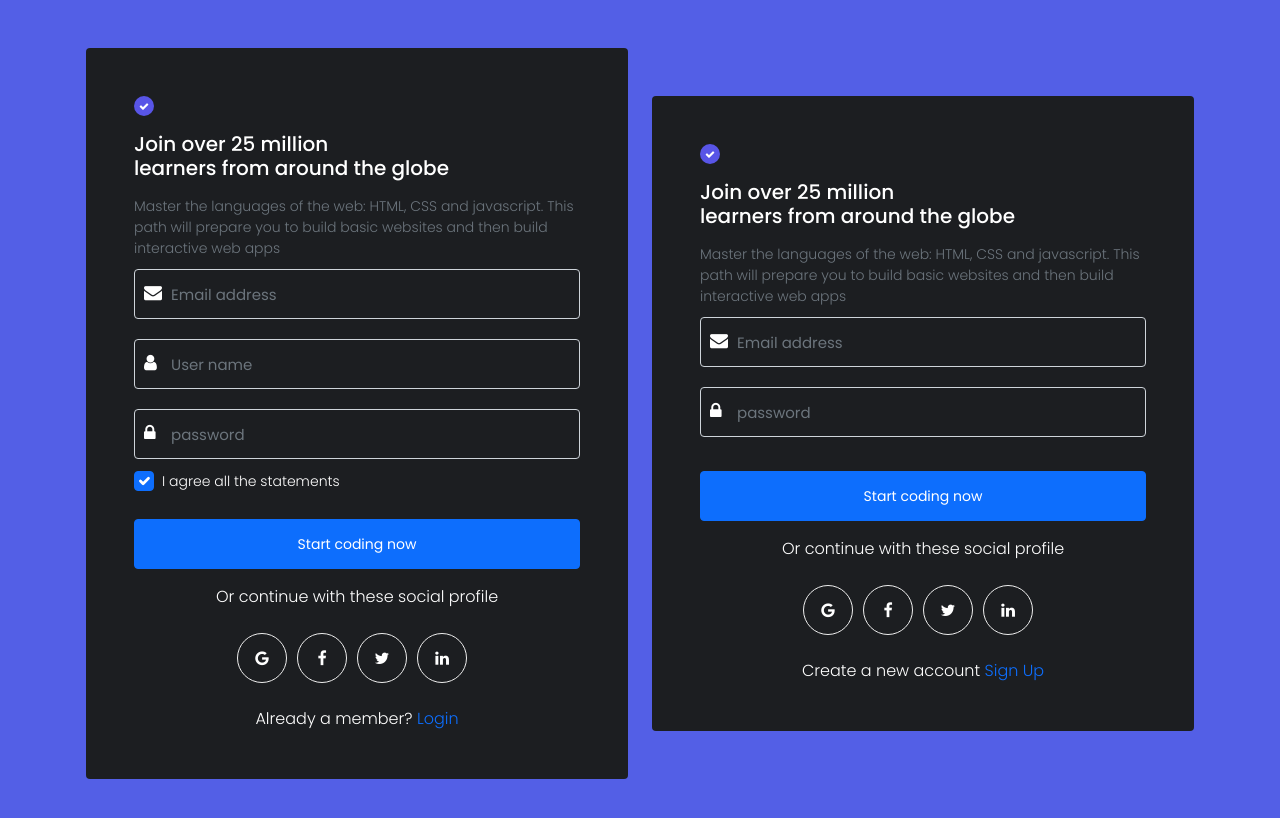
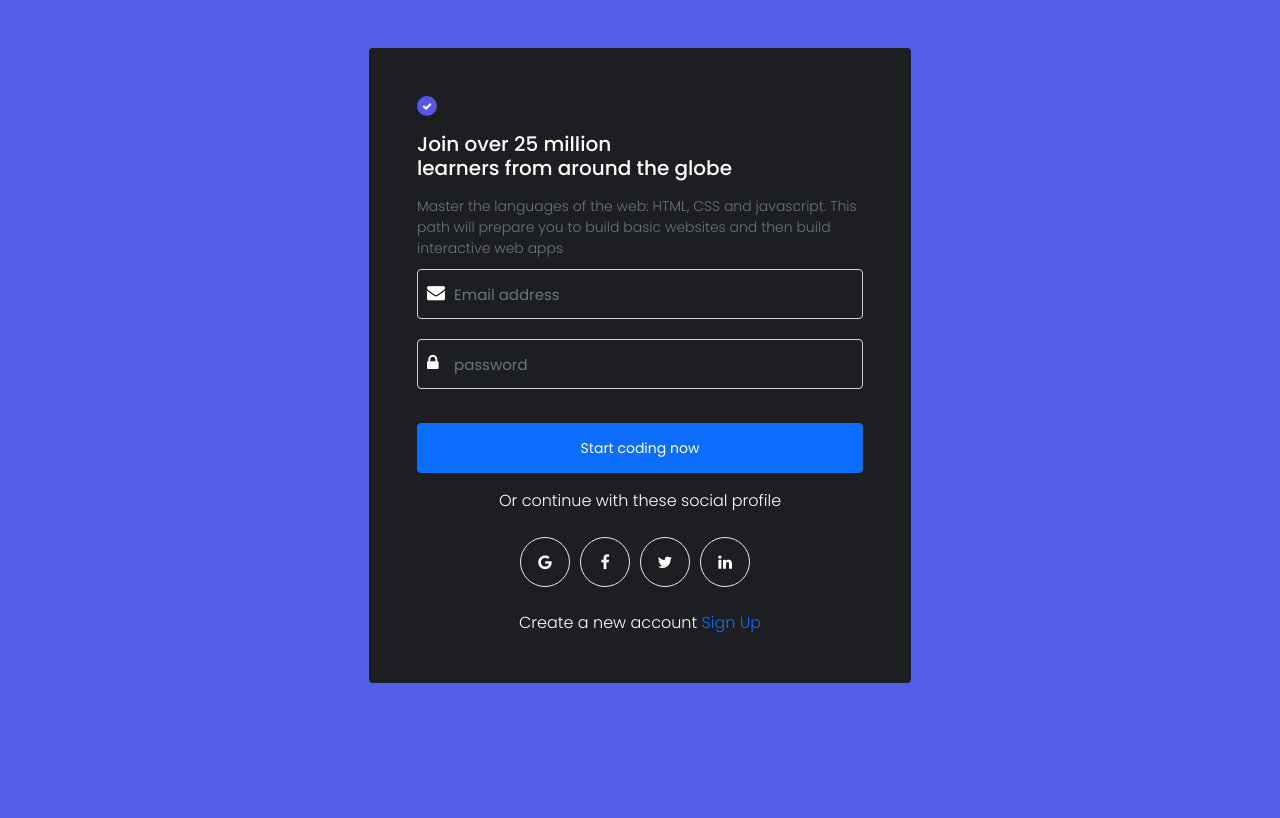
Before and after one commit to Bahadou-Badr/Login-Form-With-JavaScript, a plain HTML site: page index.html in a window 1280 px wide. Both pictures are taken after a click on the link "Login". Drawn offline with nearby package versions, Linux system fonts and the light colour scheme.

Commit message:
Forms Switch

```diff
--- a/index.html
+++ b/index.html
@@ -12,8 +12,8 @@
     <div class="container mt-5 mb-5">
         <div class="row d-flex align-items-center justify-content-center">
 
-            <div class="col-md-6" id="sign-up">
-                <form action="">
+            <div class="col-md-6">
+                <form action=""  id="sign-up">
                     <div class="card px-5 py-5"> <span class="circle"><i class="fa fa-check"></i></span>
                         <h5 class="mt-3">Join over 25 million <br> learners from around the globe</h5> <small class="mt-2 text-muted">Master the languages of the web: HTML, CSS and javascript. This path will prepare you to build basic websites and then build interactive web apps</small>
                         <div class="form-input"> <i class="fa fa-envelope"></i> <input type="email" class="form-control" placeholder="Email address" required> </div>
@@ -22,13 +22,11 @@
                         <div class="form-check"> <input class="form-check-input" type="checkbox" value="" id="flexCheckChecked" checked> <label class="form-check-label" for="flexCheckChecked"> I agree all the statements </label> </div> <button class="btn btn-primary mt-4 signup">Start coding now</button>
                         <div class="text-center mt-3"> <span>Or continue with these social profile</span> </div>
                         <div class="d-flex justify-content-center mt-4"> <span class="social"><i class="fa fa-google"></i></span> <span class="social"><i class="fa fa-facebook"></i></span> <span class="social"><i class="fa fa-twitter"></i></span> <span class="social"><i class="fa fa-linkedin"></i></span> </div>
-                        <div class="text-center mt-4"> <span>Already a member?</span> <a href="#" class="text-decoration-none">Login</a> </div>
+                        <div class="text-center mt-4"> <span>Already a member?</span> <a class="text-decoration-none" id="linkLogin">Login</a> </div>
                     </div>
                 </form>
-            </div>
 
-            <div class="col-md-6" id="login">
-                <form action="">
+                <form class="form-hidden" action="" id="login">
                     <div class="card px-5 py-5"> <span class="circle"><i class="fa fa-check"></i></span>
                         <h5 class="mt-3">Join over 25 million <br> learners from around the globe</h5> <small class="mt-2 text-muted">Master the languages of the web: HTML, CSS and javascript. This path will prepare you to build basic websites and then build interactive web apps</small>
                         <div class="form-input"> <i class="fa fa-envelope"></i> <input type="email" class="form-control" placeholder="Email address" required> </div>
@@ -36,7 +34,7 @@
                         <button class="btn btn-primary mt-4 signup">Start coding now</button>
                         <div class="text-center mt-3"> <span>Or continue with these social profile</span> </div>
                         <div class="d-flex justify-content-center mt-4"> <span class="social"><i class="fa fa-google"></i></span> <span class="social"><i class="fa fa-facebook"></i></span> <span class="social"><i class="fa fa-twitter"></i></span> <span class="social"><i class="fa fa-linkedin"></i></span> </div>
-                        <div class="text-center mt-4"> <span>Create a new account</span> <a href="#" class="text-decoration-none">Sign Up</a> </div>
+                        <div class="text-center mt-4"> <span>Create a new account</span> <a class="text-decoration-none" id="linkSignUp">Sign Up</a> </div>
                     </div>
                 </form>
             </div>
--- a/script.js
+++ b/script.js
@@ -0,0 +1,18 @@
+document.addEventListener('DOMContentLoaded', () => {
+    const loginForm = document.querySelector('#login');
+    const signUpForm = document.querySelector('#sign-up');
+
+    document.querySelector('#linkLogin')
+            .addEventListener('click', e => {
+                e.preventDefault();
+                signUpForm.classList.add("form-hidden");
+                loginForm.classList.remove("form-hidden");
+            });
+
+    document.querySelector('#linkSignUp')
+            .addEventListener('click', e => {
+                e.preventDefault();
+                loginForm.classList.add("form-hidden");
+                signUpForm.classList.remove("form-hidden");
+            });
+})
--- a/style.css
+++ b/style.css
@@ -8,6 +8,10 @@ body {
 
 .height {
     height: 100vh
+}
+/*/ hidden form /*/
+.form-hidden{
+    display: none;
 }
 
 .card {
```
